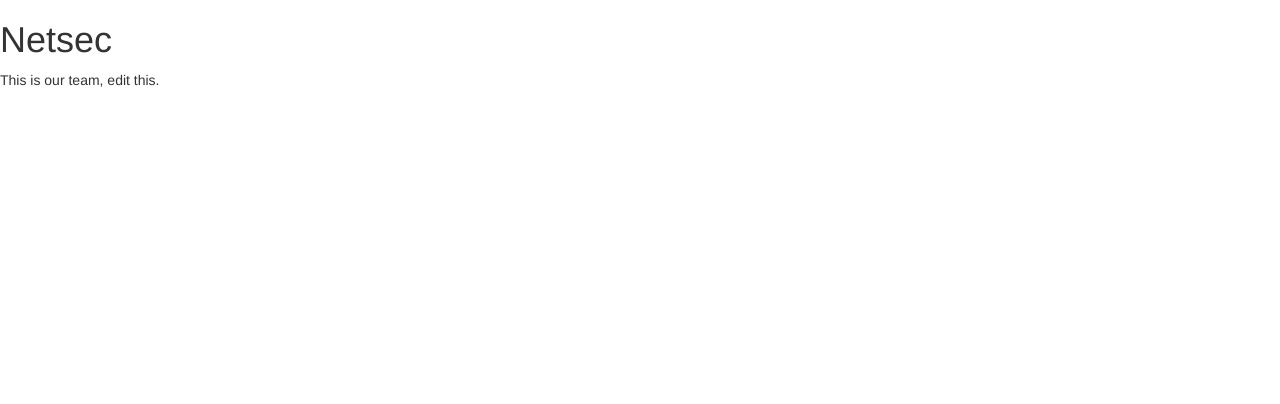
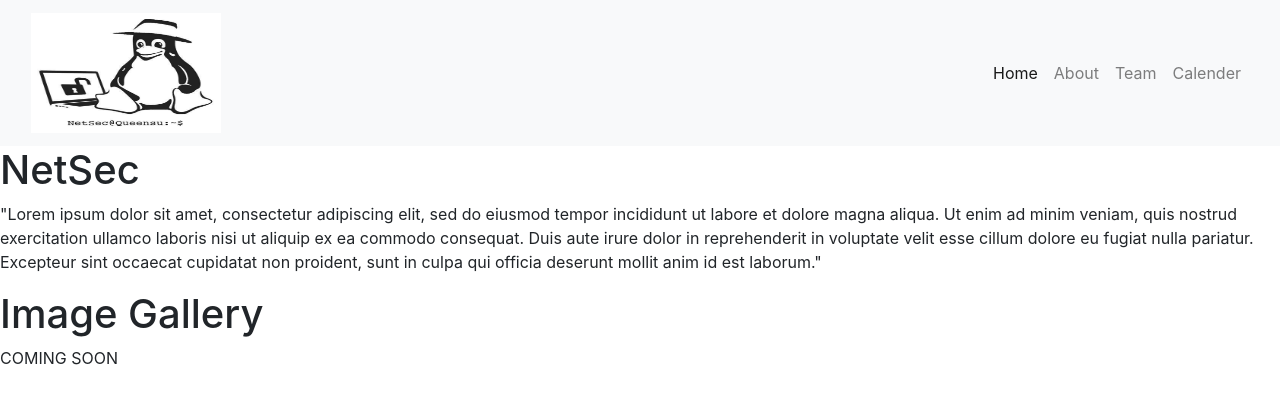
Before and after one commit to Queens-Network-Security-Team/NetSec-Website, a plain HTML site: page index.html in a window 1280 px wide. Drawn offline with nearby package versions, Linux system fonts and the light colour scheme.

Commit message:
made a barebones responsive homepage

```diff
--- a/index.html
+++ b/index.html
@@ -1,18 +1,54 @@
 <!DOCTYPE html>
+<html lang="en">
 <head>
-<link rel="stylesheet" href="https://maxcdn.bootstrapcdn.com/bootstrap/3.3.7/css/bootstrap.min.css">
-
-<!-- jQuery library -->
-<script src="https://ajax.googleapis.com/ajax/libs/jquery/3.3.1/jquery.min.js"></script>
-
-<!-- Latest compiled JavaScript -->
-<script src="https://maxcdn.bootstrapcdn.com/bootstrap/3.3.7/js/bootstrap.min.js"></script>
-<head>
-<html>
+	<meta charset="utf-8">
+	<meta name="viewport" content="width=device-width, initial-scale=1">
+	<title>Queen's Network Security Club</title>
+	<link rel="stylesheet" href="https://maxcdn.bootstrapcdn.com/bootstrap/4.0.0/css/bootstrap.min.css">
+	<script src="https://ajax.googleapis.com/ajax/libs/jquery/3.3.1/jquery.min.js"></script>
+	<script src="https://cdnjs.cloudflare.com/ajax/libs/popper.js/1.12.9/umd/popper.min.js"></script>
+	<script src="https://maxcdn.bootstrapcdn.com/bootstrap/4.0.0/js/bootstrap.min.js"></script>
+	<script src="https://use.fontawesome.com/releases/v5.0.8/js/all.js"></script>
+	<link href="style.css" rel="stylesheet">
+</head>
 <body>
 
-<h1>Netsec</h1>
-<p>This is our team, edit this.</p>
+<!-- Navigation -->
+<nav class="navbar navbar-expand-md navbar-light bg-light sticky-top">
+<div class="container-fluid">
+	<a class="navbar-brand" href="#"><img src="img/logo.jpg" width="190" height="120"></a>
+	<button class="navbar-toggler" type="button" data-toggle="collapse" data-target="#navbarResponsive">
+		<span class="navbar-toggler-icon"></span>
+	</button>
+	<div class="collapse navbar-collapse" id="navbarResponsive">
+		<!-- ml-auto pushes it all the way to the right hand side when full size -->
+		<ul class="navbar-nav ml-auto">
+			<li class="nav-item active">
+				<a class="nav-link" href="#">Home</a>
+			</li>
+			<li class="nav-item">
+				<a class="nav-link" href="#">About</a>
+			</li>
+			<li class="nav-item">
+				<a class="nav-link" href="#">Team</a>
+			</li>
+			<li class="nav-item">
+				<a class="nav-link" href="#">Calender</a>
+			</li>
+		</ul>
+	</div>
+</div>
+</nav>
+
+<h1>NetSec</h1>
+<p>
+  "Lorem ipsum dolor sit amet, consectetur adipiscing elit, sed do eiusmod tempor incididunt ut labore et dolore magna aliqua. Ut enim ad minim veniam, quis nostrud exercitation ullamco laboris nisi ut aliquip ex ea commodo consequat. Duis aute irure dolor in reprehenderit in voluptate velit esse cillum dolore eu fugiat nulla pariatur. Excepteur sint occaecat cupidatat non proident, sunt in culpa qui officia deserunt mollit anim id est laborum."
+</p>
+
+<h1>Image Gallery</h1>
+<p>
+  COMING SOON
+</p>
 
 </body>
 </html>
--- /dev/null
+++ b/style.css
@@ -0,0 +1,37 @@
+/*---Media Queries --*/
+@media (max-width: 992px) {
+
+  }
+@media (max-width: 768px) {
+
+}
+@media (max-width: 576px) {
+
+}
+
+
+/*--- Bootstrap Padding Fix --*/
+[class*="col-"] {
+    padding: 1rem;
+}
+
+
+
+
+
+/*
+Extra small (xs) devices (portrait phones, less than 576px)
+No media query since this is the default in Bootstrap
+
+Small (sm) devices (landscape phones, 576px and up)
+@media (min-width: 576px) { ... }
+
+Medium (md) devices (tablets, 768px and up)
+@media (min-width: 768px) { ... }
+
+Large (lg) devices (desktops, 992px and up)
+@media (min-width: 992px) { ... }
+
+Extra (xl) large devices (large desktops, 1200px and up)
+@media (min-width: 1200px) { ... }
+*/
```
Also changed, not shown: img/logo.jpg (added).
